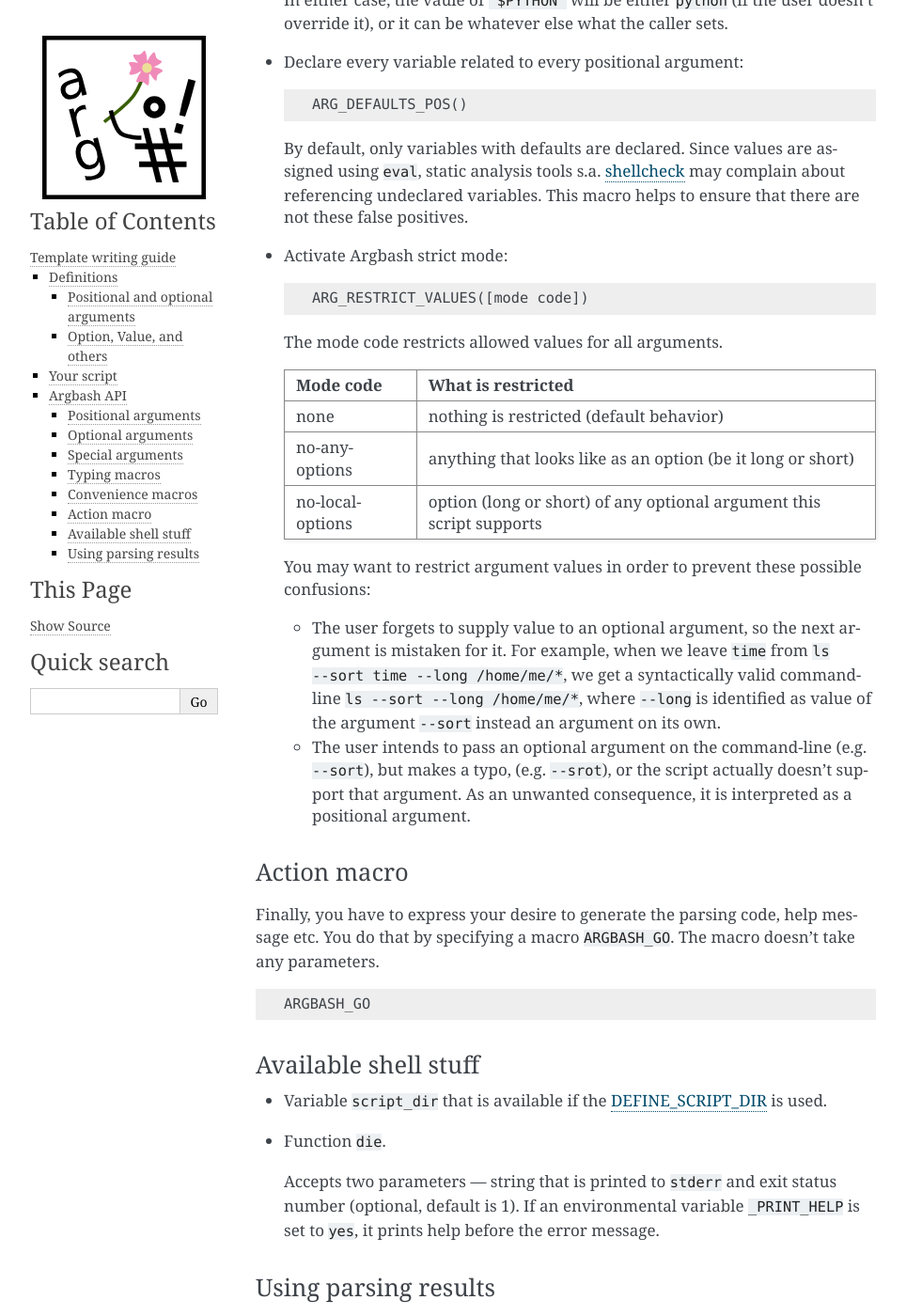
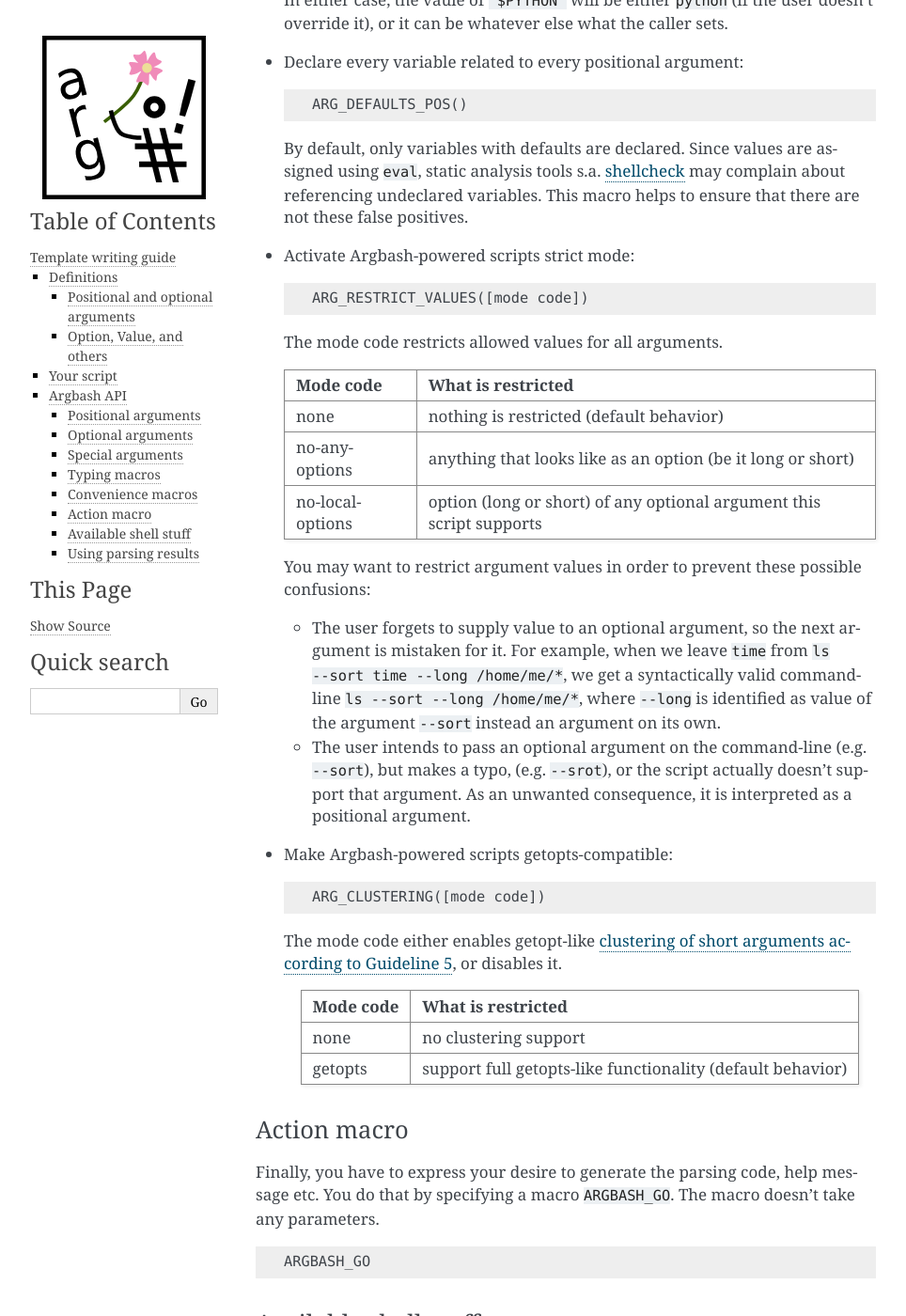
Before and after one commit to matejak/argbash, a Sphinx documentation site: the page built from doc/guide.rst, in a window 1280 px wide and 1400 px high, scrolled down 13251 px. Shown: the whole window at 94% size, without its empty margins (148-1112 px from the left). Built offline with Sphinx 7.4.7, drawn with Linux system fonts in a browser that asks for light colours.

Commit message:
Incorporated new features into docs + quickstart script.

```diff
--- a/doc/guide.rst
+++ b/doc/guide.rst
@@ -540,7 +540,7 @@ Plus, there are convenience macros:
   Since values are assigned using ``eval``, static analysis tools s.a. `shellcheck <https://www.shellcheck.net>`_ may complain about referencing undeclared variables.
   This macro helps to ensure that there are not these false positives.
 
-* Activate Argbash strict mode:
+* Activate Argbash-powered scripts strict mode:
 
   ::
 
@@ -562,6 +562,21 @@ Plus, there are convenience macros:
     For example, when we leave ``time`` from ``ls --sort time --long /home/me/*``, we get a syntactically valid command-line ``ls --sort --long /home/me/*``, where ``--long`` is identified as value of the argument ``--sort`` instead an argument on its own.
   * The user intends to pass an optional argument on the command-line (e.g. ``--sort``), but makes a typo, (e.g. ``--srot``), or the script actually doesn't support that argument.
     As an unwanted consequence, it is interpreted as a positional argument.
+
+* Make Argbash-powered scripts getopts-compatible:
+
+  ::
+
+    ARG_CLUSTERING([mode code])
+
+  The mode code either enables getopt-like `clustering of short arguments according to Guideline 5 <http://pubs.opengroup.org/onlinepubs/9699919799/basedefs/V1_chap12.html#tag_12_02>`_, or disables it.
+
+  =======================       ==========================================================
+  Mode code                     What is restricted
+  =======================       ==========================================================
+  none                          no clustering support
+  getopts                       support full getopts-like functionality (default behavior)
+  =======================       ==========================================================
 
 Action macro
 ++++++++++++
```
Also changed, not shown: 3 other files.
